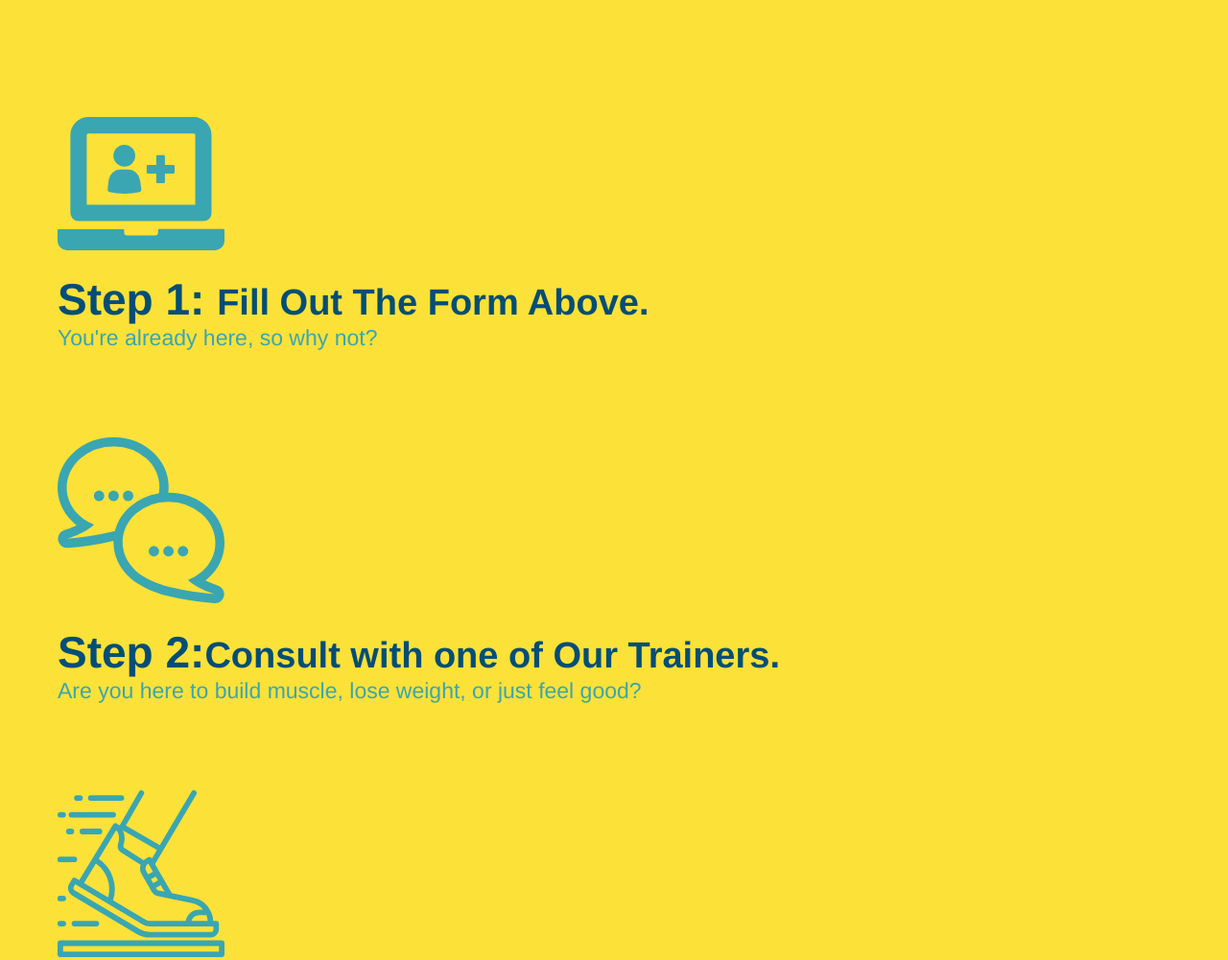
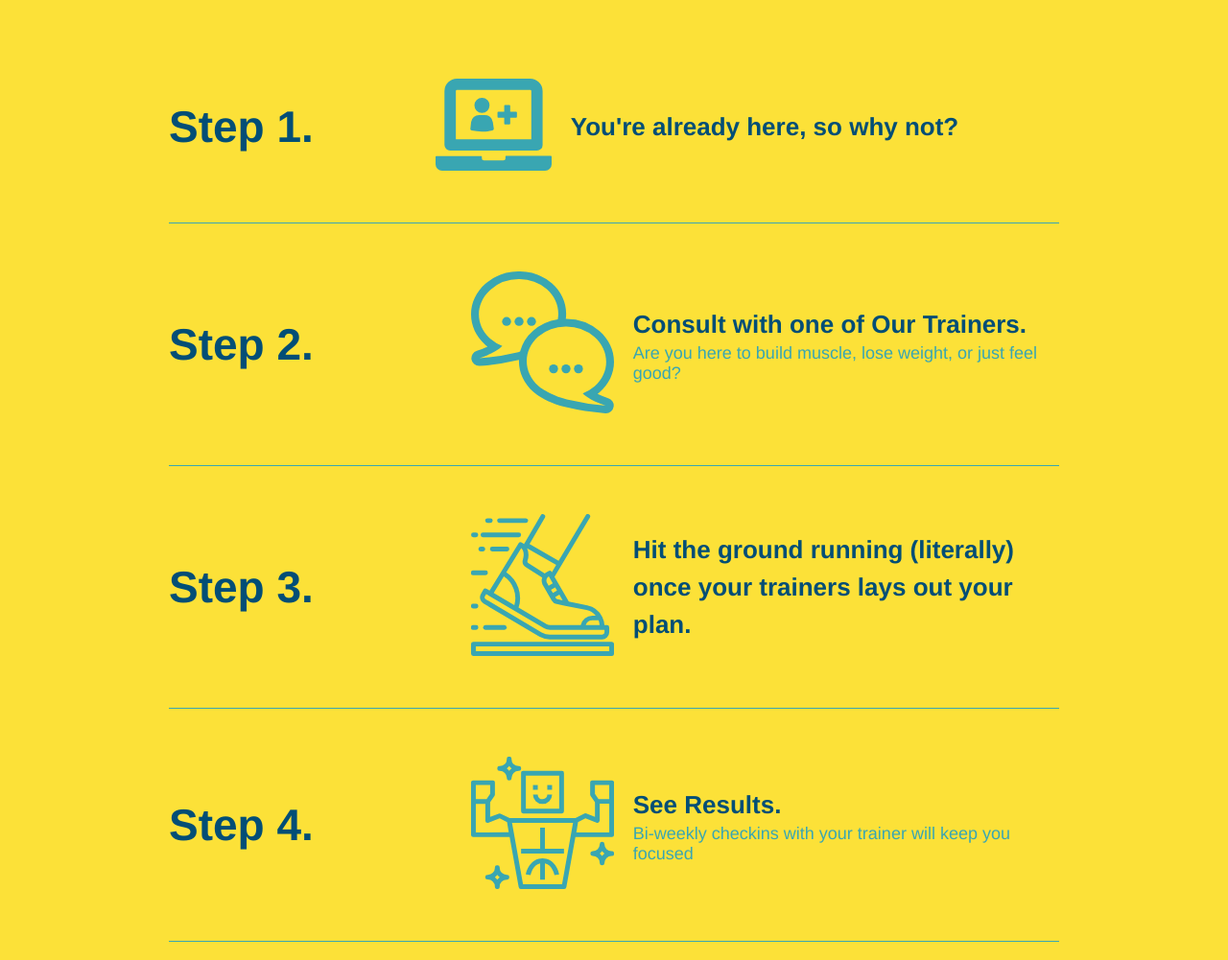
Before and after one commit to geicibarham/run-buddy, a plain HTML site: page index.html in a window 1280 px wide. Shown: the part 1491-2492 px from the top of the page at 96% size. Drawn offline with Linux system fonts and the light colour scheme.

Commit message:
add flexbox to the steps

```diff
--- a/assets/css/style.css
+++ b/assets/css/style.css
@@ -160,25 +160,46 @@ line-height: 1.7;
 
       background: #fce138;
   }
-.steps div {
-    margin-bottom: 80px;
+.step {
+    margin: 50px auto;
+    padding-bottom: 50px;
+    width: 80%;
+    border-bottom: 1px solid #39a6b2;
+    display: flex;
+    flex-wrap:wrap;
+    align-items: center;
+    justify-content: space-between;
 }
-.steps img {
-    width: 15%;
-    margin: 10px 0;
-}
-
-.steps h3 {
+ .step-info {
+     flex: 2 70%;
+     display: flex;
+     flex-wrap: wrap;
+     align-items: center;
+ }
+.step h3 {
     color: #024e76;
     font-size: 46px;
-    margin-top: 10px;
+    flex: 1 30%;
+
 }
-.steps p {
+.step-text p {
     color: #39a6b2;
-    font-size: 23px;
+    font-size: 18px;
 }
-.steps span {
-    font-size: 38px;
+.step-text h4 {
+    font-size: 26px;
+    line-height: 1.5;
+    color:  #024e76; ;
+}
+.step-img {
+    flex: 1 12%;
+    margin-right: 20px;
+}
+.step-img img {
+    max-width: 100%;
+}
+.step-text {
+    flex: 12;
 }
   .section-title {
       padding-bottom: 20px;
@@ -198,9 +219,6 @@ line-height: 1.7;
     border-color: #39a6b2;
   }
 
-.trainers {
-
-}
 .trainer {
     width: 900px;
     margin: 0 auto 30px auto;
--- a/index.html
+++ b/index.html
@@ -105,30 +105,52 @@
                 What You Do</h2>
         </div>
 
-        <div>
+        <div class="step">
+            <h3> Step 1.</h3>
+            <div class="step-info">
+                <div class="step-img">
                     <img src="./assets/images/step-1.svg" alt="" />
-            <h3> Step 1: <span>Fill Out The Form Above.</span></h3>
-            <p>You're already here, so why not?</p>
+                </div>
+                <div class="step-text">
+                    <h4>You're already here, so why not?</h4>
+                </div>
+            </div>
         </div>
 
-        <div>
+        <div class="step">
+            <h3>Step 2.</h3>
+            <div class="step-img">
                 <img src="./assets/images/step-2.svg" alt="" />
-            <h3>Step 2:<span>Consult with one of Our Trainers.</span></h3>
+            </div>
+            <div class="step-text">
+                <h4>Consult with one of Our Trainers.</h4>
                 <p>Are you here to build muscle, lose weight, or just feel good?</p>
             </div>
-
-        <div>
-            <img src="./assets/images/step-3.svg" alt="" />
-            <h3>Step 3:<span> Get Running.</span></h3>
-            <p>Hit the ground running (literally) once your trainers lays out your plan. </p>
+        </div>
         </div>
 
-        <div>
+        <div class="step">
+            <h3>Step 3.</h3>
+            <div class="step-img">
+                <img src="./assets/images/step-3.svg" alt="" />
+            </div>
+            <div class="step-text">
+                <h4>Hit the ground running (literally) once your trainers lays out your plan. </h4>
+            </div>
+        </div>
+        </div>
+
+        <div class="step">
+            <h3>Step 4.</h3>
+            <div class="step-img">
                 <img src="./assets/images/step-4.svg" alt="" />
-            <h3>Step 4: <span>See Results.</span></h3>
+            </div>
+            <div class="step-text">
+                <h4>See Results.</h4>
                 <p>Bi-weekly checkins with your trainer will keep you focused</p>
             </div>
-    </section>
+        </div>
+        </div>
 
         <!-- Meet the trainers section -->
         <section id="your-trainers" class="trainers">
@@ -138,12 +160,14 @@
                 </h2>
             </div>
             <article class="trainer">
-            <img src="./assets/images/trainer-1.jpg" alt="Arron Stephens in his workout clothes, ready to pump iron" />
+                <img src="./assets/images/trainer-1.jpg"
+                    alt="Arron Stephens in his workout clothes, ready to pump iron" />
                 <div class="trainer-bio text-left">
                     <h3>Arron Stephens</h3>
                     <h4>Speed/Strength</h4>
                     <p>
-                    Lorem ipsum dolor sit amet consectetur adipisicing elit. Maxime molestiae quaerat suscipit sed nulla
+                        Lorem ipsum dolor sit amet consectetur adipisicing elit. Maxime molestiae quaerat suscipit sed
+                        nulla
                         vel, quasi quos explicabo eveniet officiis, odio architecto voluptate culpa asperiores quas.
                         Sapiente atque accusantium accusamus!
                     </p>
@@ -156,7 +180,8 @@
                     <h3>Joanna Gill</h3>
                     <h4>Endurance</h4>
                     <p>
-                    Lorem ipsum dolor, sit amet consectetur adipisicing elit. Debitis, cupiditate. Tempora molestias,
+                        Lorem ipsum dolor, sit amet consectetur adipisicing elit. Debitis, cupiditate. Tempora
+                        molestias,
                         eum
                         illum nisi atque provident hic repellat, laboriosam, vel architecto animi nemo velit. Quas illo
                         provident nihil quidem?
@@ -173,7 +198,8 @@
                     <h3>Harry "The Headband" Smith</h3>
                     <h4>Strength</h4>
                     <p>
-                    Lorem ipsum dolor sit amet, consectetur adipisicing elit. Incidunt quos nam, deleniti ipsum corporis
+                        Lorem ipsum dolor sit amet, consectetur adipisicing elit. Incidunt quos nam, deleniti ipsum
+                        corporis
                         earum illum eaque voluptate alias recusandae odio accusamus animi qui, laborum possimus corrupti
                         laboriosam quasi excepturi.
                     </p>
```
Lines whose indentation alone changed are shown as unchanged.
